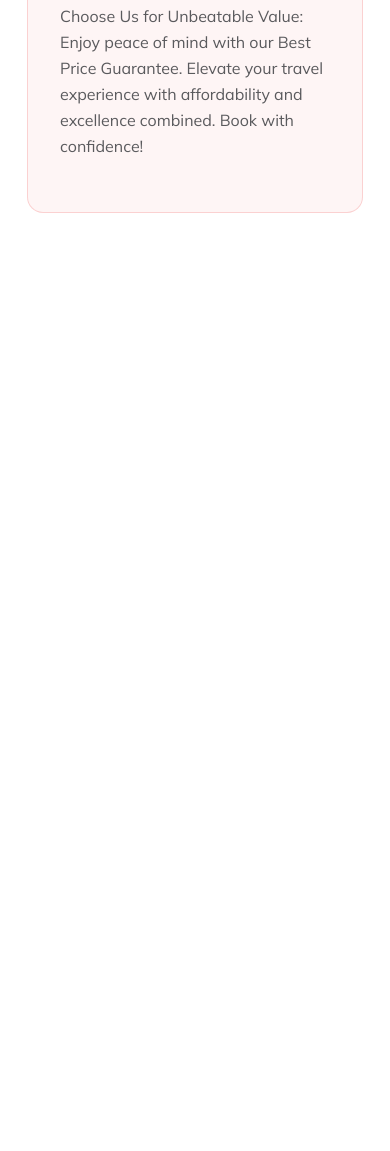
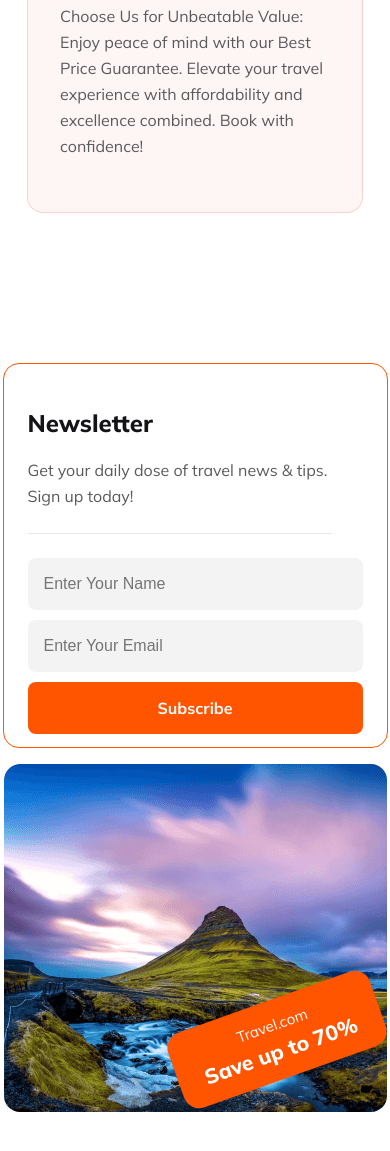
Before and after one commit to riyajul505/PH-A2, a plain HTML site: page index.html in a window 390 px wide. Shown: the part 5520-6671 px from the top of the page. Before the commit the page ends 5853 px from the top, so only its background shows below. Drawn offline with Linux system fonts and the light colour scheme.

Commit message:
newsletter section made responsive

```diff
--- a/index.html
+++ b/index.html
@@ -163,6 +163,29 @@
           </div>
         </div>
       </div>
+      <section class="newsletter-section">
+        <div class="newsletter-content">
+            <h1>Newsletter</h1>
+            <p>Get your daily dose of travel news & tips. Sign up today!</p>
+            <hr>
+            <input type="text" placeholder="Enter Your Name">
+            <input type="email" placeholder="Enter Your Email">
+            <button class="btn-primary">Subscribe
+
+            </button>
+        </div>
+
+        <div class="seventy-persent-off">
+            <div class="save-up-to">
+              <p>Travel.com</p>
+              <h2>Save up to 70%</h2>
+            </div>
+        </div>
+
+      </section>
     </main>
+    <footer>
+
+    </footer>
   </body>
 </html>
--- a/style.css
+++ b/style.css
@@ -335,7 +335,94 @@ margin-bottom: 30px;
     margin-top: 0;
     width: 643px;
 }
+.newsletter-section{
+    margin-top: 0;
+    display: flex;
+    justify-content: center;
+    padding: 0 100px;
+    height: 422px;
+    /* border: 1px solid black; */
+}
+.newsletter-content{
+    padding: 40px;
+    width: 474px;
+}
+.newsletter-content h1{
+    color: #131318;
+    font-size: 24px;
+    font-weight: 800;
+}
+.newsletter-content p{
+    width: 350px;
+    color: #5A5A5D;
+    font-size: 16px;
+    font-style: normal;
+    font-weight: 400;
+    line-height: 26px;
+}
+.newsletter-content hr{
+    background: rgba(19, 19, 24, 0.10);
+    width: 393px;
+    height: 1px;
+    border: 0;
+    margin: 24px 0;
+}
+.newsletter-content input[type="text"], .newsletter-content input[type="email"]{
+    display: block;
+    border-radius: 8px;
+    background: rgba(19, 19, 24, 0.05);
+    color: rgba(19, 19, 24, 0.30);
+    font-weight: 400;
+    font-size: 16px;
+    padding: 16px;
+    border: 0;
+    margin-bottom: 10px;
+    width: 393px;
+    height: 52px;
 
+}
+.newsletter-content button{
+    width: 393px;
+    height: 52px;
+}
+.seventy-persent-off{
+    width: 672px;
+    border-radius: 16px;
+    background: url('Images/Rectangle\ 8\ \(1\).png'), lightgray 50% / cover no-repeat;
+}
+.save-up-to{
+    width: 324px;
+    height: 120px;
+    border-radius: 16px;
+    background: #FF5400;
+    width: 324px;
+    height: 120px;
+    transform: rotate(-19.628deg);
+    position: relative;
+    right: -218px;
+    bottom: -253px;
+    display: grid;
+    justify-content: center;
+    align-items: center;
+}
+.save-up-to h2{
+    color: #FFF;
+    font-family: Mulish;
+    font-size: 32px;
+    font-style: normal;
+    font-weight: 800;
+    line-height:
+    normal;
+    text-align: center;
+    margin-top: 4px;
+}
+.save-up-to p{
+    color: #FFF;
+    text-align: center;
+    font-size: 24px;
+    font-style: normal;
+    margin-bottom: 0;
+}
 
 @media screen and (max-width:600px) {
     header nav{
@@ -421,4 +508,48 @@ margin-bottom: 30px;
     .choose-us-desc{
         width: auto;
     }
+    .newsletter-section{
+        flex-direction: column;
+        gap: 16px;
+        padding: 50px;
+        height: auto;
+        align-items: center;
+    }
+    .newsletter-content {
+        padding: 24px;
+        border-radius: 16px;
+        border: 1px solid #FF5400;
+        width: 335;
+        height: 335px;
+    }
+    .newsletter-content p {
+        width: 100%;
+    }
+    .newsletter-content hr {
+        width: 91%;
+    }
+    .newsletter-content input[type="text"], .newsletter-content input[type="email"]{
+        width: 100%;
+    }
+    .newsletter-content button {
+        width: 100%;
+    }
+    .seventy-persent-off{
+        width: 335px;
+        height: 300px;
+        flex-shrink: 0;
+        padding: 24px;
+    }
+    .save-up-to{
+        width: 214px;
+        height: 79px;
+        right: -142px;
+        bottom: -212px;
+    }
+    .save-up-to p{
+        font-size: 15px;
+    }
+    .save-up-to h2{
+        font-size: 21.13px;
+    }
 }
```
